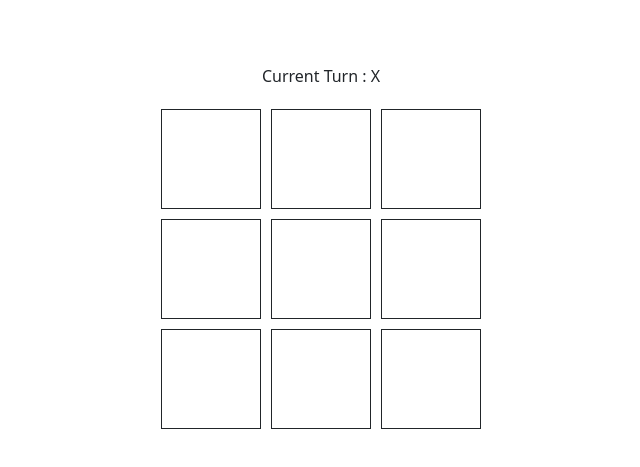
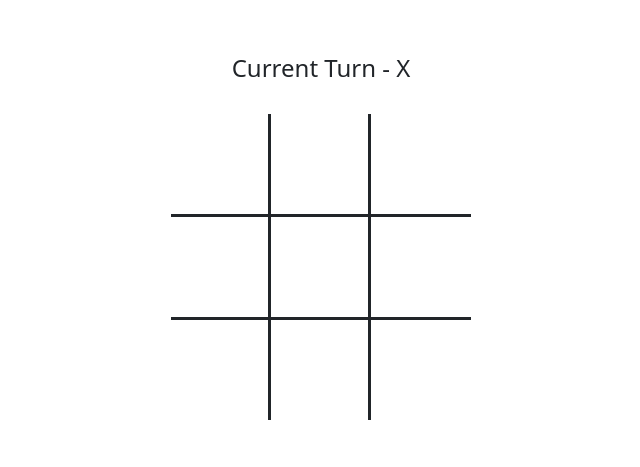
Before and after one commit to anupwritescode/tictactoe, an Angular app: page / in a window 1280 px wide. Shown: the part 131-598 px from the top of the page, without its empty margins (319-959 px from the left). Built offline with nearby package versions, Linux system fonts and the light colour scheme.

Commit message:
change css of app

```diff
--- a/src/app/tictactoe/tictactoe.component.css
+++ b/src/app/tictactoe/tictactoe.component.css
@@ -15,10 +15,7 @@
     height: 20vw;
     max-width: 100px;
     max-height: 100px;
-    border-width: 1px;
-    border-style: solid;
     padding: 5px;
-    margin:5px;
 }
 .box {
     display: flex;
@@ -41,3 +38,9 @@
 .result {
     text-align: center;
 }
+.border-row {
+    border-bottom-style: solid;
+}
+.border-col {
+    border-right-style: solid;
+}
--- a/src/app/tictactoe/tictactoe.component.html
+++ b/src/app/tictactoe/tictactoe.component.html
@@ -1,12 +1,12 @@
 <div class="game-pad">
-  <p>Current Turn : {{currentTurn}}</p>
-  <div *ngFor="let line of gamePad; index as row" class="game-pad-line">
-    <div (click)="markBox(row, column)" *ngFor="let box of line; index as column" class="game-pad-box">
+  <h4>Current Turn - {{currentTurn}}</h4> <br/>
+  <div *ngFor="let line of gamePad; index as row" class="game-pad-line" [class.border-row]="row < (gamePad.length - 1)">
+    <div (click)="markBox(row, column)" *ngFor="let box of line; index as column" class="game-pad-box" [class.border-col]="column < 2">
       <div class="box" id="{{row}}-{{column}}" *ngIf="box === 'X' || box === 'O'">
         {{box}}
       </div>
     </div>
-  </div>
+  </div> <br/>
   <div *ngIf="winner || draw">
     <h1 *ngIf="winner" class="result">
       {{currentTurn}} wins!!!
```
Also changed, not shown: 3 other files (tests, documents, lock files or other folders).
